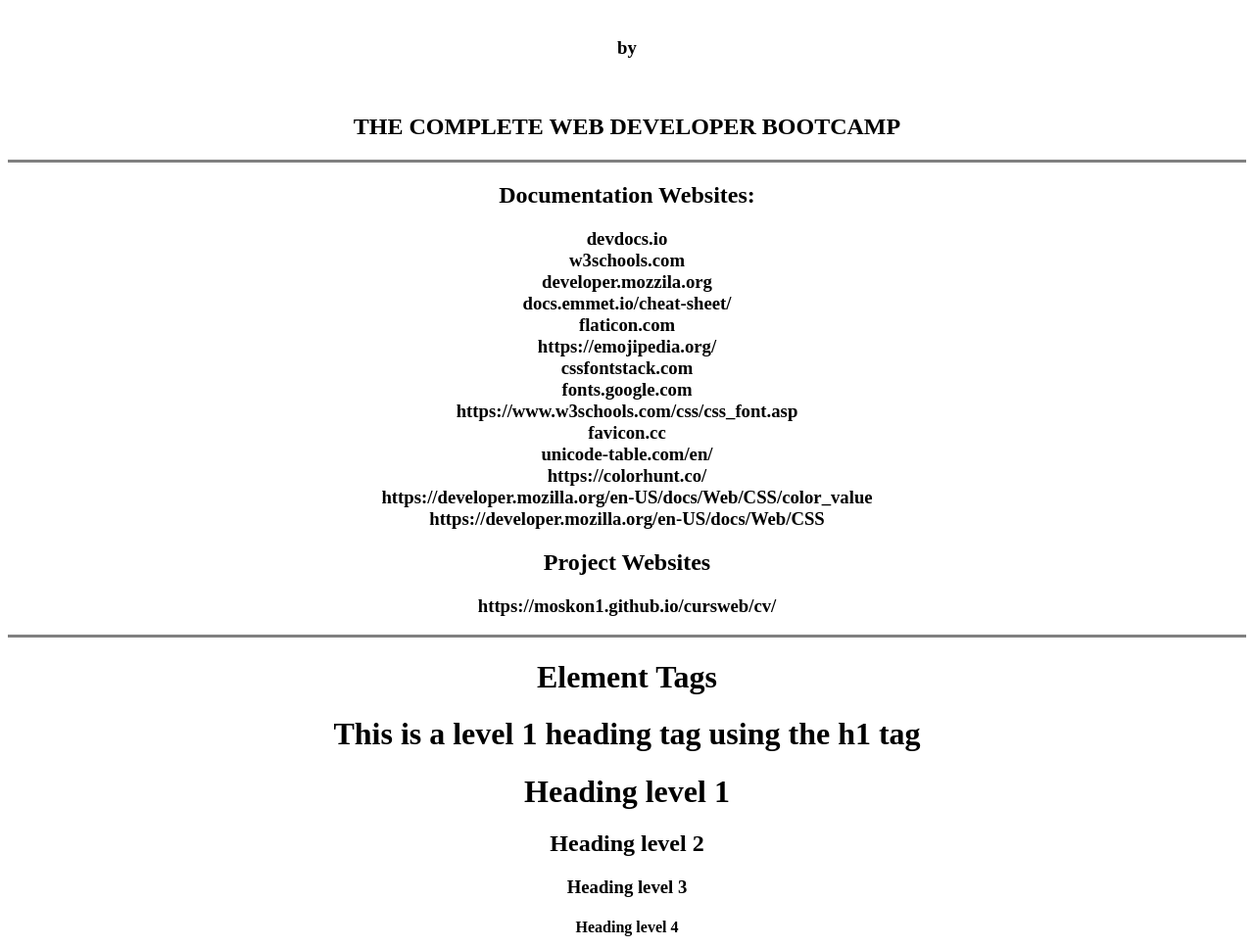
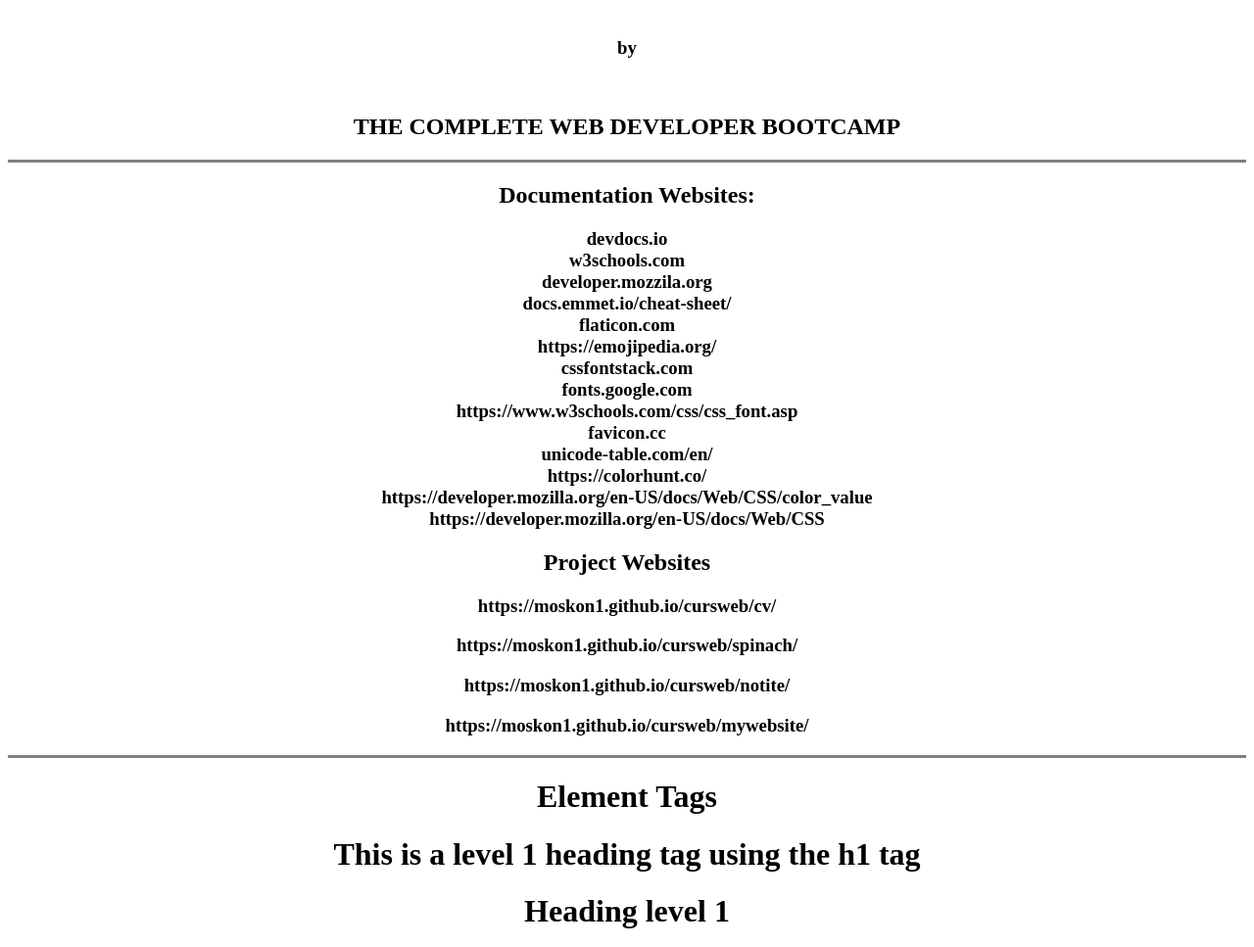
Before and after one commit to moskon1/cursweb, a plain HTML site: page notite/index.html in a window 1280 px wide. Shown: the part 127-1094 px from the top of the page at 98% size. Drawn offline with Linux system fonts and the light colour scheme.

Commit message:
upgradenotite

```diff
--- a/notite/index.html
+++ b/notite/index.html
@@ -25,6 +25,9 @@
          <h3>devdocs.io <br> w3schools.com <br> developer.mozzila.org <br>docs.emmet.io/cheat-sheet/ <br>flaticon.com<br> https://emojipedia.org/<br>cssfontstack.com<br>fonts.google.com<br> https://www.w3schools.com/css/css_font.asp<br> favicon.cc<br>unicode-table.com/en/ <br>https://colorhunt.co/ <br>https://developer.mozilla.org/en-US/docs/Web/CSS/color_value <br>https://developer.mozilla.org/en-US/docs/Web/CSS</h3>
          <h2>Project Websites</h2>
          <h3>https://moskon1.github.io/cursweb/cv/</h3>
+         <h3>https://moskon1.github.io/cursweb/spinach/</h3>
+         <h3>https://moskon1.github.io/cursweb/notite/</h3>
+         <h3>https://moskon1.github.io/cursweb/mywebsite/</h3>
         </center>
         <hr size="3" noshade>
         <!-- Taguri folosite in curs pana acum-->
```
